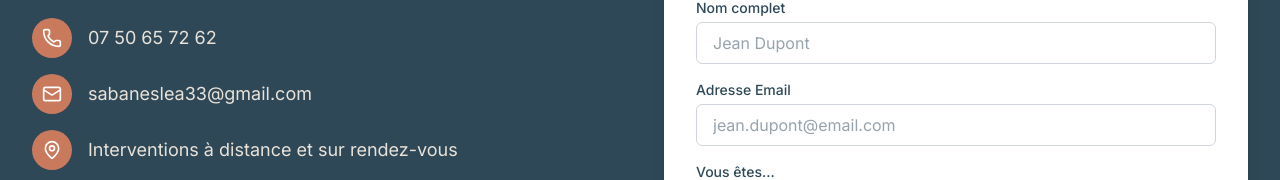
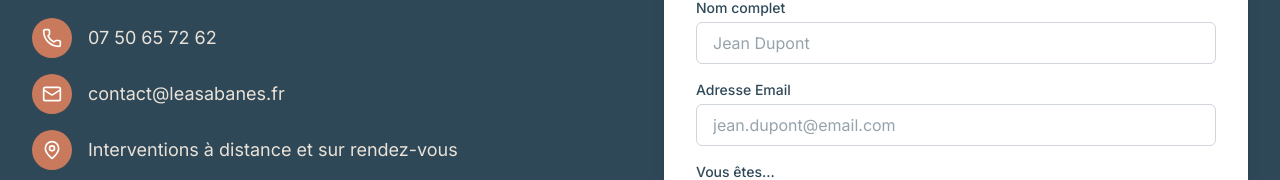
Before and after one commit to txcjk/lea-sabanes-website, a React (Vite) app: page / in a window 1280 px wide. Shown: the part 2441-2621 px from the top of the page. Built offline with nearby package versions, Linux system fonts and the light colour scheme; no server answers; a web font is replaced by a local one.

Commit message:
Contact: email pro contact@leasabanes.fr (footer, mentions, confidentialite, JSON-LD)

```diff
--- a/src/components/Footer.jsx
+++ b/src/components/Footer.jsx
@@ -143,8 +143,8 @@ const Footer = () => {
                 <div className="w-10 h-10 rounded-full bg-peach flex items-center justify-center">
                   <Mail size={20} className="text-white" />
                 </div>
-                <a href="mailto:sabaneslea33@gmail.com" className="font-sans text-lg hover:text-peach transition-colors">
-                  sabaneslea33@gmail.com
+                <a href="mailto:contact@leasabanes.fr" className="font-sans text-lg hover:text-peach transition-colors">
+                  contact@leasabanes.fr
                 </a>
               </div>
 
--- a/src/pages/Home.jsx
+++ b/src/pages/Home.jsx
@@ -81,7 +81,7 @@ const Home = () => {
             "description": "Services d'assistance administrative et accompagnement pour professionnels et particuliers.",
             "url": "https://leasabanes.fr",
             "telephone": "+33750657262",
-            "email": "sabaneslea33@gmail.com",
+            "email": "contact@leasabanes.fr",
             "areaServed": "France",
             "priceRange": "€",
             "contactPoint": {
--- a/src/pages/MentionsLegales.jsx
+++ b/src/pages/MentionsLegales.jsx
@@ -33,7 +33,7 @@ const MentionsLegales = () => {
             <ul>
               <li><strong>Nom :</strong> Léa Sabanès</li>
               <li><strong>Statut juridique :</strong> Entrepreneur Individuel (EI)</li>
-              <li><strong>Email :</strong> sabaneslea33@gmail.com</li>
+              <li><strong>Email :</strong> contact@leasabanes.fr</li>
               <li><strong>Téléphone :</strong> 07 50 65 72 62</li>
             </ul>
           </section>
--- a/src/pages/PolitiqueConfidentialite.jsx
+++ b/src/pages/PolitiqueConfidentialite.jsx
@@ -108,7 +108,7 @@ const PolitiqueConfidentialite = () => {
               <li><strong>Droit à la portabilité :</strong> récupérer vos données dans un format structuré</li>
             </ul>
             <p>
-              Pour exercer ces droits, contactez-nous à : <strong>sabaneslea33@gmail.com</strong>.
+              Pour exercer ces droits, contactez-nous à : <strong>contact@leasabanes.fr</strong>.
             </p>
           </section>
 
```
